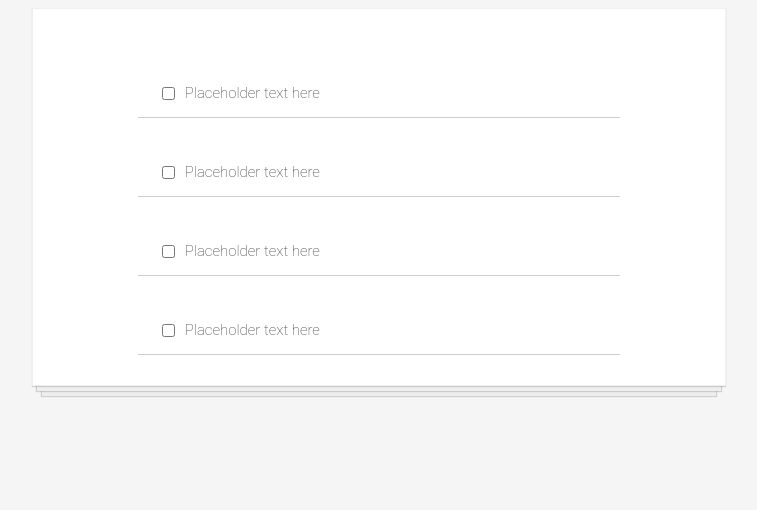
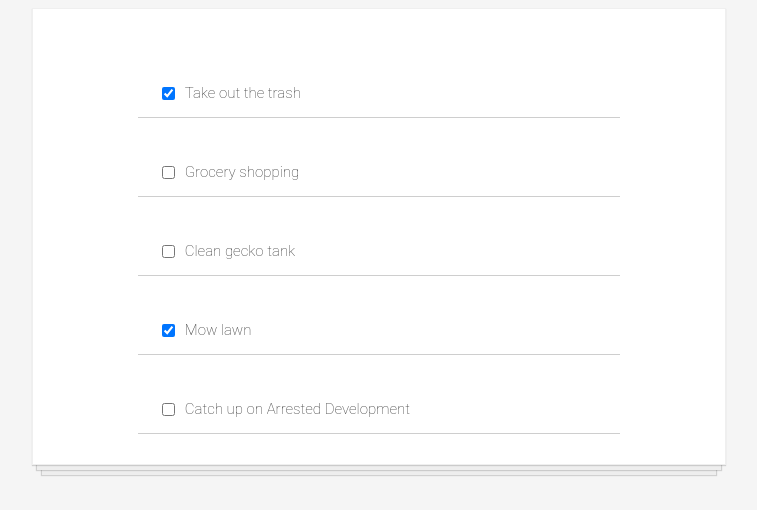
Before and after one commit to andreiyasinski/todo_app, a React (Create React App) app: page / in a window 1280 px wide. Shown: the top 510 px of the page, without its empty margins (261-1018 px from the left). Built offline with nearby package versions, Linux system fonts and the light colour scheme.

Commit message:
add todosData

```diff
--- a/src/App.js
+++ b/src/App.js
@@ -1,14 +1,13 @@
 import React, { Component } from 'react';
 import TodoItem  from '././components/TodoItem';
+import todosData from './todosData'
 
 class App extends Component {
   render() {
+    const todoItems = todosData.map(item => <TodoItem key={item.id} item={item}/>)
     return (
       <div className='todo-list'>
-        <TodoItem />
-        <TodoItem />
-        <TodoItem />
-        <TodoItem />
+        {todoItems}
       </div>
     );
   }
--- a/src/components/TodoItem/index.js
+++ b/src/components/TodoItem/index.js
@@ -1,11 +1,11 @@
 import React, { Component } from 'react';
 
 export default class TodoItem extends Component {
-  render() {
+  render(props) {
     return (
       <div className='todo-item'>
-        <input type="checkbox" />
-        <p>Placeholder text here</p>
+        <input type="checkbox" checked={this.props.item.completed} />
+        <p>{this.props.item.text}</p>
       </div>
     );
   }
--- /dev/null
+++ b/src/todosData.js
@@ -0,0 +1,29 @@
+const todosData = [
+    {
+        id: 1,
+        text: "Take out the trash",
+        completed: true
+    },
+    {
+        id: 2,
+        text: "Grocery shopping",
+        completed: false
+    },
+    {
+        id: 3,
+        text: "Clean gecko tank",
+        completed: false
+    },
+    {
+        id: 4,
+        text: "Mow lawn",
+        completed: true
+    },
+    {
+        id: 5,
+        text: "Catch up on Arrested Development",
+        completed: false
+    }
+]
+
+export default todosData
```
